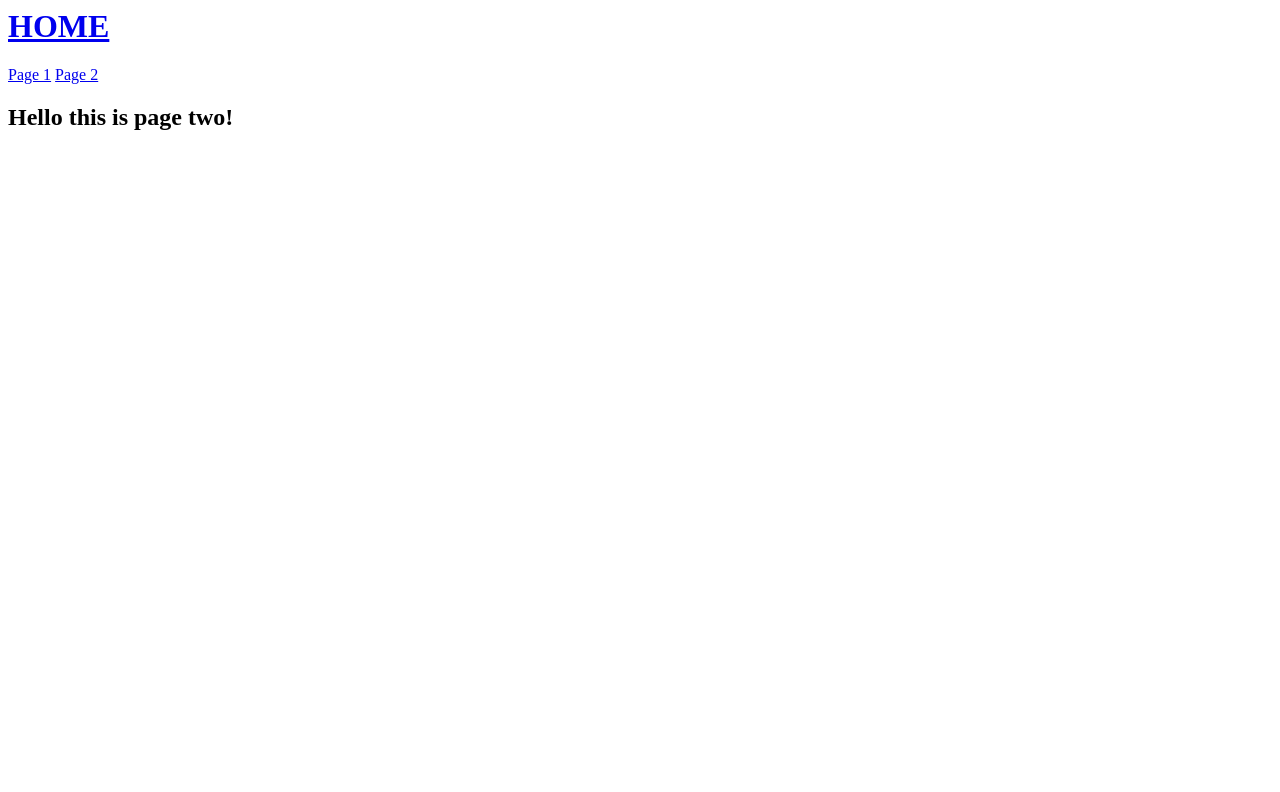
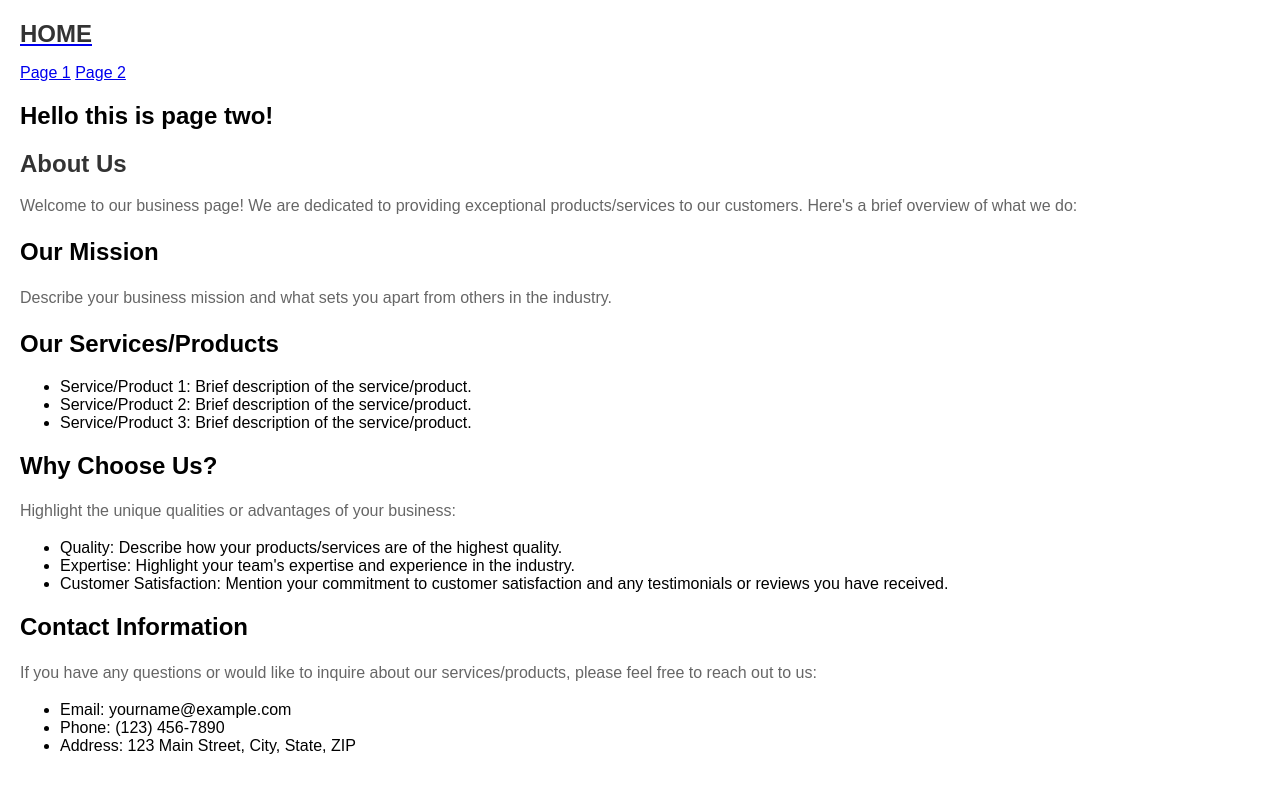
Before and after one commit to daniamartinez/daniamartinez.gitgub.io, a plain HTML site: page subsite/page2.html in a window 1280 px wide. Drawn offline with Linux system fonts and the light colour scheme.

Commit message:
Update page2.html

```diff
--- a/subsite/page2.html
+++ b/subsite/page2.html
@@ -1,8 +1,23 @@
 <html>
 <head>
-  <title>Page Two</title>
+  <title>Your Business</title>
+  <style>
+    body {
+      font-family: Arial, sans-serif;
+      margin: 20px;
+    }
+    h1 {
+      color: #333;
+      font-size: 24px;
+    }
+    p {
+      color: #666;
+      font-size: 16px;
+      line-height: 1.5;
+    }
+  </style>
 </head>
-<body>
+  <body>
  <a = href="./../index.html">
    <h1>HOME</h1>
  </a>
@@ -10,4 +25,32 @@
   <a href="page2.html">Page 2</a>
   <h2> Hello this is page two!</h2>
 </body>
-</html>
+<body>
+  <h1>About Us</h1>
+  <p>Welcome to our business page! We are dedicated to providing exceptional products/services to our customers. Here's a brief overview of what we do:</p>
+
+  <h2>Our Mission</h2>
+  <p>Describe your business mission and what sets you apart from others in the industry.</p>
+
+  <h2>Our Services/Products</h2>
+  <ul>
+    <li>Service/Product 1: Brief description of the service/product.</li>
+    <li>Service/Product 2: Brief description of the service/product.</li>
+    <li>Service/Product 3: Brief description of the service/product.</li>
+  </ul>
+
+  <h2>Why Choose Us?</h2>
+  <p>Highlight the unique qualities or advantages of your business:</p>
+  <ul>
+    <li>Quality: Describe how your products/services are of the highest quality.</li>
+    <li>Expertise: Highlight your team's expertise and experience in the industry.</li>
+    <li>Customer Satisfaction: Mention your commitment to customer satisfaction and any testimonials or reviews you have received.</li>
+  </ul>
+
+  <h2>Contact Information</h2>
+  <p>If you have any questions or would like to inquire about our services/products, please feel free to reach out to us:</p>
+  <ul>
+    <li>Email: yourname@example.com</li>
+    <li>Phone: (123) 456-7890</li>
+    <li>Address: 123 Main Street, City, State, ZIP</li>
+  </ul>
```
